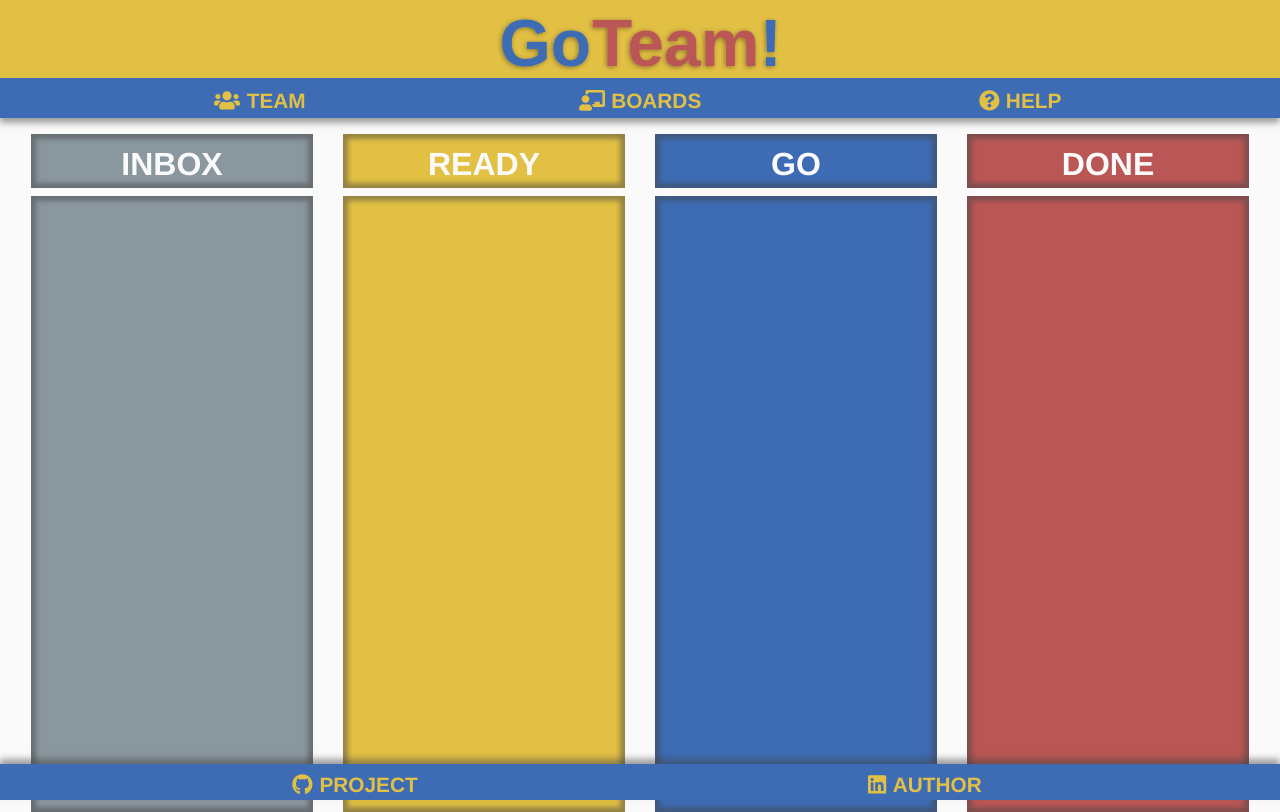
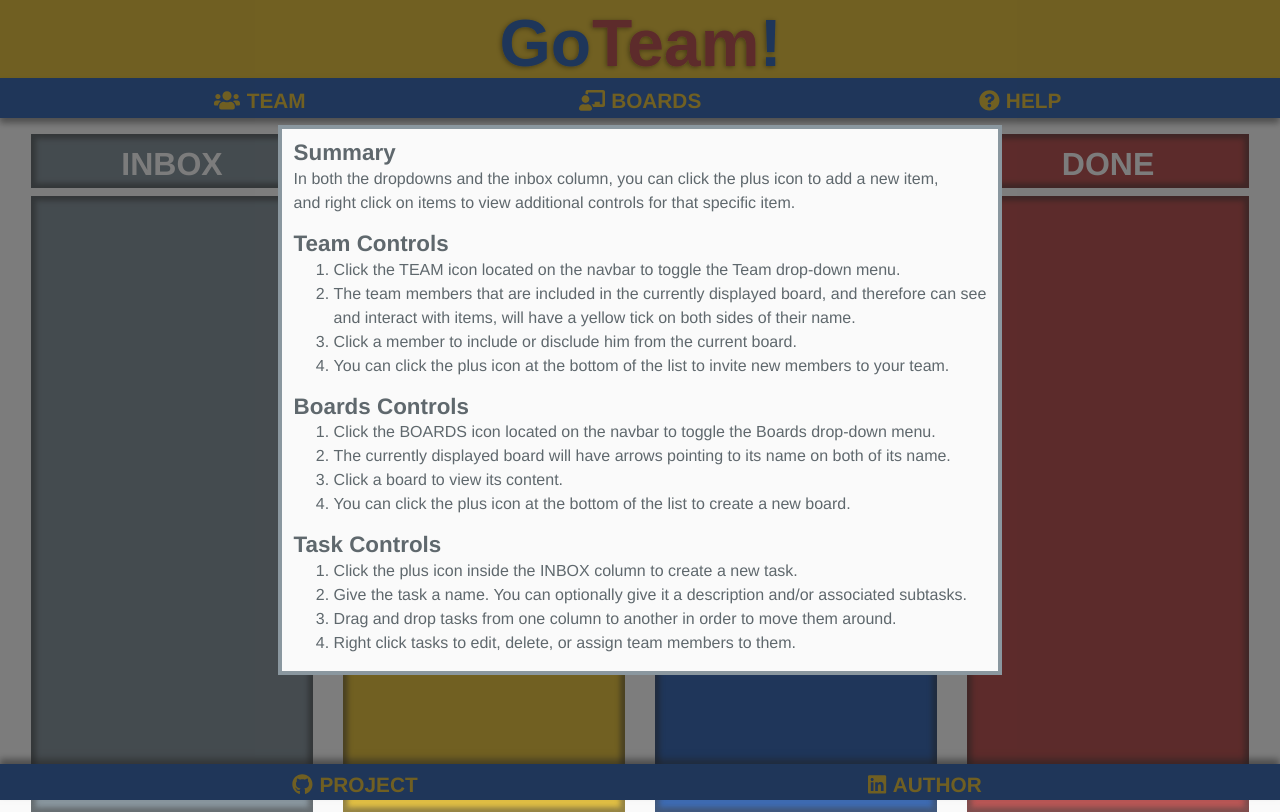
Before and after one commit to 4c3x5u/portfolio_goteam, a React (Create React App) app in the folder frontend/: page / in a window 1280 px wide. Both pictures are taken after a click on the button "HELP". Built offline with nearby package versions, Linux system fonts and the light colour scheme.

Commit message:
HelpModal toggles on when its control button is clicked, and toggles off when the background is clicked while it's open. Its style is also polished, and some common code between the modal toggle and control buttons is moved into the var file.

```diff
--- a/frontend/src/components/Home/home.sass
+++ b/frontend/src/components/Home/home.sass
@@ -5,3 +5,5 @@
   min-height: 100vh
   width: 100vw
   min-width: 50rem
+
+.ControlBarItem
--- a/frontend/src/components/Home/subcomponents/AppHeader.jsx
+++ b/frontend/src/components/Home/subcomponents/AppHeader.jsx
@@ -1,10 +1,11 @@
 import React, { useState } from 'react';
 import { Container, Row } from 'react-bootstrap';
 import {
-  faChalkboardTeacher, faQuestionCircle, faUsers,
+  faChalkboardTeacher, faUsers,
 } from '@fortawesome/free-solid-svg-icons';
 
 import Controls from './Controls';
+import HelpModal from './HelpModal';
 
 import './appheader.sass';
 import logo from '../../../assets/homeHeader.svg';
@@ -45,11 +46,7 @@ const AppHeader = () => {
               icon={faChalkboardTeacher}
             />
 
-            <Controls
-              name="help"
-              action={() => console.log('boards button clicked')}
-              icon={faQuestionCircle}
-            />
+            <HelpModal />
           </Row>
         </Container>
       </div>
--- a/frontend/src/components/Home/subcomponents/HelpModal.jsx
+++ b/frontend/src/components/Home/subcomponents/HelpModal.jsx
@@ -1,69 +1,105 @@
-import React from 'react';
+import React, { useState } from 'react';
+
+import { Col } from 'react-bootstrap';
+import { FontAwesomeIcon } from '@fortawesome/react-fontawesome';
+import { faQuestionCircle } from '@fortawesome/free-solid-svg-icons';
 
 import './helpmodal.sass';
 
-const HelpModal = () => (
-  <div id="HelpModal">
+const HelpModal = () => {
+  const [modalOn, setModalOn] = useState(false);
+
+  const toggleModal = () => setModalOn(!modalOn);
+
+  return (
+    <Col id="HelpModal" xs={4}>
+      <button
+        className="ModalToggle"
+        onClick={toggleModal}
+        aria-label="help modal toggle"
+        type="button"
+      >
+        <FontAwesomeIcon icon={faQuestionCircle} />
+        HELP
+      </button>
+      {modalOn && (
+        <button
+          type="button"
+          className="ModalWrapper"
+          onClick={toggleModal}
+          onKeyDown={(e) => e.key === 'esc' && toggleModal}
+        >
+          <div className="Modal">
             <h1>Summary</h1>
             <p>
-      In both the dropdowns and the inboz column, you can click
+              In both the dropdowns and the inbox column, you can click the
+              plus icon to add a new item,
               <br />
-      the plus icon to add a new item, and right click on items to view
-      additional controls for that specific item.
+              and right click on items to view additional controls for that
+              specific item.
             </p>
             <h1>Team Controls</h1>
             <ol>
               <li>
-        Click the TEAM icon located on the navbar to toggle the Team drop-down
-        menu.
+                Click the TEAM icon located on the navbar to toggle the Team
+                drop-down menu.
               </li>
               <li>
-        The team members that are included in the currently displayed board,
-        and therefore can see and interact with items, will have a yellow tick
-        on both sides of their name.
+                The team members that are included in the currently displayed
+                board, and therefore can see
+                <br />
+                and interact with items, will have a yellow tick on both sides
+                of their name.
               </li>
               <li>
-        Click a member to include or disclude him from the current board.
+                Click a member to include or disclude him from the current
+                board.
               </li>
               <li>
-        You can click the plus icon at the bottom of the list to invite new
-        members to your team.
+                You can click the plus icon at the bottom of the list to invite
+                new members to your team.
               </li>
             </ol>
             <h1>Boards Controls</h1>
             <ol>
               <li>
-        Click the BOARDS icon located on the navbar to toggle the Boards
-        drop-down menu.
+                Click the BOARDS icon located on the navbar to toggle the
+                Boards drop-down menu.
               </li>
               <li>
-        The currently displayed board will have arrows pointing to its name
-        on both of its name.
+                The currently displayed board will have arrows pointing to its
+                name on both of its name.
               </li>
               <li>Click a board to view its content.</li>
               <li>
-        You can click the plus icon at the bottom of the list to create a new
-        board.
+                You can click the plus icon at the bottom of the list to create
+                a new board.
               </li>
             </ol>
             <h1>Task Controls</h1>
             <ol>
               <li>
-        Click the plus icon inside the INBOX column to create a new task.
+                Click the plus icon inside the INBOX column to create a new
+                task.
               </li>
               <li>
-        Give the task a name. You can optionally give it a description and/or
-        associated subtasks.
+                Give the task a name. You can optionally give it a description
+                and/or associated subtasks.
               </li>
               <li>
-        Drag and drop tasks from one column to another in order to move them
-        around.
+                Drag and drop tasks from one column to another in order to move
+                them around.
               </li>
               <li>
-        Right click tasks to edit, delete, or assign team members to them.
+                Right click tasks to edit, delete, or assign team members to
+                them.
               </li>
             </ol>
           </div>
+        </button>
+      )}
+    </Col>
   );
+};
 
 export default HelpModal;
--- a/frontend/src/components/Home/subcomponents/controls.sass
+++ b/frontend/src/components/Home/subcomponents/controls.sass
@@ -6,22 +6,7 @@
   justify-content: center
 
   button
-    width: 100%
-    font-family: var.$default-font
-    font-weight: bold
-    font-size: 1.3rem
-    color: var.$maize-crayola
-    border: none
-    background-color: transparent
-    padding-bottom: 0.1rem
-    padding-top: 0.4rem
-    box-shadow: none !important
-    &:hover
-      color: var.$cultured
-      background-color: #365e99
-
-    svg
-      margin-right: 0.4rem
+    @extend #ControlButton
 
   .Dropdown
     top: 100%
--- a/frontend/src/components/Home/subcomponents/helpmodal.sass
+++ b/frontend/src/components/Home/subcomponents/helpmodal.sass
@@ -0,0 +1,38 @@
+@use '../../../misc/var'
+
+#HelpModal
+  .ModalToggle
+    @extend #ControlButton
+
+  .ModalWrapper
+    display: flex
+    background-color: rgba(0, 0, 0, 50%)
+    align-items: center
+    justify-content: center
+    position: fixed
+    top: 0
+    left: 0
+    width: 100vw
+    height: 100vh
+    border: none
+    text-align: left
+    z-index: 1
+
+    .Modal
+      position: absolute
+      background-color: var.$cultured
+      border: 0.3rem solid var.$cadet-grey
+      padding: 0.7rem 0.7rem 0 0.7rem
+
+      h1, p, li
+        color: var.$black-coral
+        font-family: var.$default-font
+
+      li
+        margin-left: 0
+
+      h1
+        color: var.$black-coral
+        font-size: 1.4rem
+        font-weight: bold
+        margin-bottom: 0
--- a/frontend/src/misc/var.sass
+++ b/frontend/src/misc/var.sass
@@ -8,3 +8,21 @@ $cultured: #fafafa
 $cadet-grey: #8a979f
 
 $default-font: Helvetica, sans-serif
+
+#ControlButton
+  width: 100%
+  font-family: $default-font
+  font-weight: bold
+  font-size: 1.3rem
+  color: $maize-crayola
+  border: none
+  background-color: transparent
+  padding-bottom: 0.1rem
+  padding-top: 0.4rem
+  box-shadow: none !important
+  &:hover
+    color: $cultured
+    background-color: #365e99
+
+  svg
+    margin-right: 0.4rem
```
Lines whose indentation alone changed are shown as unchanged.
